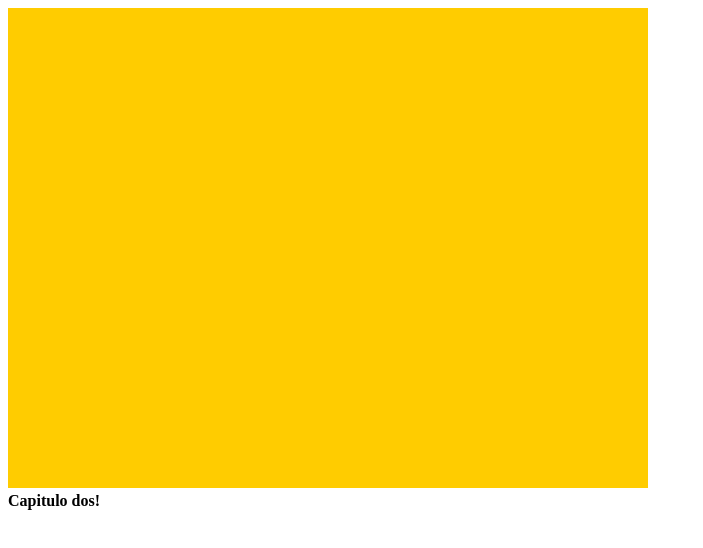
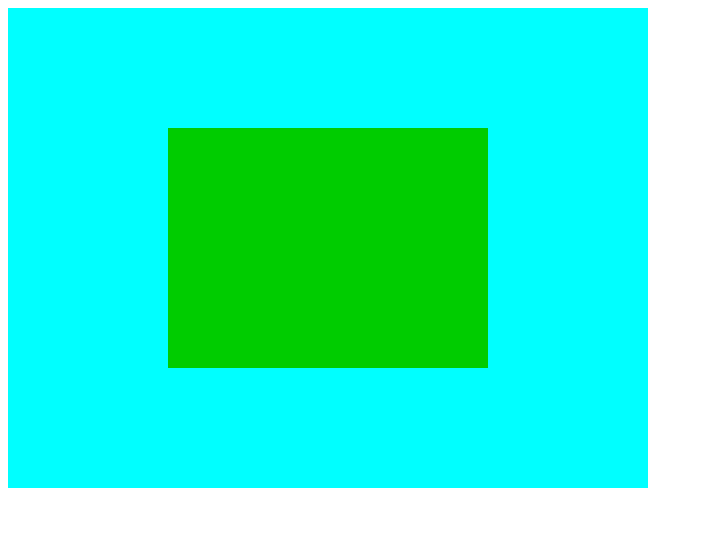
Before and after one commit to WilsonArleyRodriguezLucumi94/computacion-grafica, a plain HTML site: page index.html in a window 1280 px wide. Shown: the whole page, without its empty margins (0-703 px from the left). Drawn offline with Linux system fonts and the light colour scheme.

Commit message:
cap2 completo

```diff
--- a/index.html
+++ b/index.html
@@ -1,36 +1,74 @@
 <!DOCTYPE html>
 <html>
     <head>
-        <title>Example 2.1: The HTML5 Canvas Project</title>
+        <title>Example 2 The Draw One Square Project</title>
         <link rel ="icon" type ="image/x-icon" href="./favicon.png">
+
+         <!--
+             INICIO CODIGO ANTERIOR
+
+            everything in-between the <script> tag is javascript -->
+        <!--<script type="x-shader/x-vertex" id="VertexShader">
+            // this is the vertex shader
+            attribute vec3 aSquareVertexPosition;  // Vertex shader expects one vertex position
+                            // naming convention, attributes always begin with "a"
+
+            void main(void) {
+                // Convert the vec3 into vec4 for scan conversion and
+                // assign to gl_Position to pass the vertex to the fragment shader
+                gl_Position = vec4(aSquareVertexPosition, 1.0);
+            }
+            // End of vertex shader
+        </script>
+
+        <script type="x-shader/x-fragment" id="FragmentShader">
+            // this is the fragment (or pixel) shader
+            void main(void) {
+                // for every pixel called (within the square) sets
+                // constant color white with alpha-channel value of 1.0
+                gl_FragColor = vec4(1.0, 1.0, 1.0, 1.0);
+            }
+            // End of fragment/pixel shader
+        </script>
+
+        // the following says there are javascript source code contained in
+             the external source files
+
+
+
+        <script type="text/javascript" src="src/ShaderSupport.js"></script>
+        <script type="text/javascript" src="src/VertexBuffer.js"></script>
+        <script type="text/javascript" src="src/WebGL.js"></script>
+        fin codigo anterior-->
+        <!-- Engine code -->
+        <script type="text/javascript" src="src/Engine/Engine_Core.js"></script>
+        <script type="text/javascript" src="src/Engine/Engine_VertexBuffer.js"></script>
+        <script type="text/javascript" src="src/Engine/SimpleShader.js"></script>
+
+        <!-- Client game code -->
+
+        <script type="text/javascript" src="src/MyGame/MyGame.js"></script>
+        <!--Use embedded shader code for now, in order to remove async loading complexity.-->
+
     </head>
+    <!-- body anterior inicio -->
     <!--Use embedded shader code for now, in order to remove async loading complexity.-->
+    <!-- body anterior inicio -->
+    <!--<body onload="doGLDraw()">
+        <canvas id="GLCanvas" width="640" height="480">-->
+            <!-- GLCanvas is the area we will draw in: a 640x480 area. -->
+           <!-- Your browser does not support the HTML5 canvas.-->
+            <!-- this message will show only if WebGL clearing failed -->
+       <!-- </canvas>
+    </body>
 
-    <body>
+        body anterior fin-->
+
+    <body onload="new MyGame('GLCanvas');">
         <canvas id="GLCanvas" width="640" height="480">
             <!-- GLCanvas is the area we will draw in: a 640x480 area. -->
             Your browser does not support the HTML5 canvas.
             <!-- this message will show only if WebGL clearing failed -->
         </canvas>
-
-        <!-- everything in-between the <script> tag is javascript -->
-        <script type="text/javascript">
-            "use strict";  // Operate in Strict mode such that variables must be declared before used!
-
-            // Begin of code execution
-            var canvas = document.getElementById("GLCanvas");
-
-            // Get standard webgl, or experimental
-            // binds webgl to the Canvas area on the web-page to the variable "gl"
-            // "gl" will be the context upon which we access all webGL functionality
-            var gl = canvas.getContext("webgl") ||
-                canvas.getContext("experimental-webgl");
-
-            if (gl !== null) {
-                gl.clearColor(8., 0.8, 0.0, 1.0);  // set the color to be cleared
-                gl.clear(gl.COLOR_BUFFER_BIT);      // clear the colors
-            }
-            document.write("<br><b>Capitulo dos!</b>");
-        </script>
     </body>
 </html>
--- /dev/null
+++ b/src/Engine/Engine_Core.js
@@ -0,0 +1,61 @@
+/*
+ * File: EngineCore.js
+ * The first iteration of what the core of our game engine would look like.
+ */
+/*jslint node: true, vars: true, evil: true */
+/*global gEngine: false, document: false */
+/* find out more about jslint: http://www.jslint.com/help.html */
+
+
+//  Global variable EngineCore
+//  the following syntax enforces there can only be one instance of EngineCore object
+"use strict";  // Operate in Strict mode such that variables must be declared before used!
+
+var gEngine = gEngine || { };
+    // initialize the variable while ensuring it is not redefined
+
+gEngine.Core = (function () {
+    // instance variables
+    // The graphical context to draw to
+    var mGL = null;
+
+    //**----------------------------
+    // Public methods:
+    //**-----------------------------
+    //
+    // Accessor of the webgl context
+    var getGL = function () { return mGL; };
+
+    // initialize the WebGL, the vertex buffer and compile the shaders
+    var initializeWebGL = function (htmlCanvasID) {
+        var canvas = document.getElementById(htmlCanvasID);
+
+        // Get the standard or experimental webgl and binds to the Canvas area
+        // store the results to the instance variable mGL
+        mGL = canvas.getContext("webgl") || canvas.getContext("experimental-webgl");
+
+        if (mGL === null) {
+            document.write("<br><b>WebGL is not supported!</b>");
+            return;
+        }
+
+        // now initialize the VertexBuffer
+        gEngine.VertexBuffer.initialize();
+    };
+
+    // Clears the draw area and draws one square
+    var clearCanvas = function (color) {
+        mGL.clearColor(color[0], color[1], color[2], color[3]);  // set the color to be cleared
+        mGL.clear(mGL.COLOR_BUFFER_BIT);      // clear to the color previously set
+    };
+
+    // -- end of public methods
+
+    var mPublic = {
+        getGL: getGL,
+        initializeWebGL: initializeWebGL,
+        clearCanvas: clearCanvas
+    };
+
+    return mPublic;
+}());
--- /dev/null
+++ b/src/Engine/Engine_VertexBuffer.js
@@ -0,0 +1,52 @@
+/*
+ * File: EngineCore_VertexBuffer.js
+ *
+ * defines the object that supports the loading and using of the buffer that
+ * contains vertex positions of a square onto the gGL context
+ *
+ * Notice, this is a singleton object.
+ */
+
+/*jslint node: true, vars: true */
+/*global gEngine: false, Float32Array: false */
+/* find out more about jslint: http://www.jslint.com/help.html */
+
+"use strict";  // Operate in Strict mode such that variables must be declared before used!
+
+var gEngine = gEngine || { };
+
+// The VertexBuffer object
+gEngine.VertexBuffer = (function () {
+    // reference to the vertex positions for the square in the gl context
+    var mSquareVertexBuffer = null;
+
+    // First: define the vertices for a square
+    var verticesOfSquare = [
+        0.5, 0.5, 0.0,
+        -0.5, 0.5, 0.0,
+        0.5, -0.5, 0.0,
+        -0.5, -0.5, 0.0
+    ];
+
+    var initialize = function () {
+        var gl = gEngine.Core.getGL();
+
+        // Step A: Create a buffer on the gGL context for our vertex positions
+        mSquareVertexBuffer = gl.createBuffer();
+
+        // Step B: Activate vertexBuffer
+        gl.bindBuffer(gl.ARRAY_BUFFER, mSquareVertexBuffer);
+
+        // Step C: Loads verticesOfSquare into the vertexBuffer
+        gl.bufferData(gl.ARRAY_BUFFER, new Float32Array(verticesOfSquare), gl.STATIC_DRAW);
+    };
+
+    var getGLVertexRef = function () { return mSquareVertexBuffer; };
+
+    var mPublic = {
+        initialize: initialize,
+        getGLVertexRef: getGLVertexRef
+    };
+
+    return mPublic;
+}());
--- /dev/null
+++ b/src/Engine/SimpleShader.js
@@ -0,0 +1,132 @@
+/*
+ * File: SimpleShader.js
+ *
+ * Implements a SimpleShader object.
+ *
+ */
+
+/*jslint node: true, vars: true */
+/*global gEngine: false, alert: false, XMLHttpRequest: false, alert: false */
+/* find out more about jslint: http://www.jslint.com/help.html */
+
+"use strict";  // Operate in Strict mode such that variables must be declared before used!
+
+//<editor-fold desc="constructor">
+// constructor of SimpleShader object
+function SimpleShader(vertexShaderPath, fragmentShaderPath) {
+    // instance variables
+    // Convention: all instance variables: mVariables
+    this.mCompiledShader = null;  // reference to the compiled shader in webgl context
+    this.mShaderVertexPositionAttribute = null; // reference to SquareVertexPosition within the shader
+    this.mPixelColor = null;                    // reference to the pixelColor uniform in the fragment shader
+
+    var gl = gEngine.Core.getGL();
+
+    // start of constructor code
+    //
+    // Step A: load and compile vertex and fragment shaders
+    var vertexShader = this._loadAndCompileShader(vertexShaderPath, gl.VERTEX_SHADER);
+    var fragmentShader = this._loadAndCompileShader(fragmentShaderPath, gl.FRAGMENT_SHADER);
+
+    // Step B: Create and link the shaders into a program.
+    this.mCompiledShader = gl.createProgram();
+    gl.attachShader(this.mCompiledShader, vertexShader);
+    gl.attachShader(this.mCompiledShader, fragmentShader);
+    gl.linkProgram(this.mCompiledShader);
+
+    // Step C: check for error
+    if (!gl.getProgramParameter(this.mCompiledShader, gl.LINK_STATUS)) {
+        alert("Error linking shader");
+        return null;
+    }
+
+    // Step D: Gets a reference to the aSquareVertexPosition attribute within the shaders.
+    this.mShaderVertexPositionAttribute = gl.getAttribLocation(
+        this.mCompiledShader, "aSquareVertexPosition");
+
+    // Step E: Activates the vertex buffer loaded in EngineCore_VertexBuffer.js
+    gl.bindBuffer(gl.ARRAY_BUFFER, gEngine.VertexBuffer.getGLVertexRef());
+
+    // Step F: Describe the characteristic of the vertex position attribute
+    gl.vertexAttribPointer(this.mShaderVertexPositionAttribute,
+        3,              // each element is a 3-float (x,y.z)
+        gl.FLOAT,       // data type is FLOAT
+        false,          // if the content is normalized vectors
+        0,              // number of bytes to skip in between elements
+        0);             // offsets to the first element
+
+    // Step G: Gets a reference to the uniform variable uPixelColor in the fragment shader
+    this.mPixelColor = gl.getUniformLocation(this.mCompiledShader, "uPixelColor");
+}
+//</editor-fold>
+
+// <editor-fold desc="Public Methods">
+
+// Access to the compiled shader
+SimpleShader.prototype.getShader = function () { return this.mCompiledShader; };
+
+// Activate the shader for rendering
+SimpleShader.prototype.activateShader = function (pixelColor) {
+    var gl = gEngine.Core.getGL();
+    gl.useProgram(this.mCompiledShader);
+    gl.bindBuffer(gl.ARRAY_BUFFER, gEngine.VertexBuffer.getGLVertexRef());
+    gl.vertexAttribPointer(this.mShaderVertexPositionAttribute,
+        3,              // each element is a 3-float (x,y.z)
+        gl.FLOAT,       // data type is FLOAT
+        false,          // if the content is normalized vectors
+        0,              // number of bytes to skip in between elements
+        0);             // offsets to the first element
+    gl.enableVertexAttribArray(this.mShaderVertexPositionAttribute);
+    gl.uniform4fv(this.mPixelColor, pixelColor);
+};
+//-- end of public methods
+// </editor-fold>
+
+// <editor-fold desc="Private Methods">
+//**-----------------------------------
+// Private methods not mean to call by outside of this object
+//    naming convention: starts with an "_"
+// **------------------------------------
+
+//
+// Returns a compiled shader from a shader in the dom.
+// The id is the id of the script in the html tag.
+SimpleShader.prototype._loadAndCompileShader = function (filePath, shaderType) {
+    var gl = gEngine.Core.getGL();
+    var xmlReq, shaderSource = null, compiledShader = null;
+
+    // Step A: Request the text from the given file location.
+    xmlReq = new XMLHttpRequest();
+    xmlReq.open('GET', filePath, false);
+    try {
+        xmlReq.send();
+    } catch (error) {
+        alert("Failed to load shader: " + filePath + " [Hint: you cannot double click index.html to run this project. " +
+                "The index.html file must be loaded by a web-server.]");
+        return null;
+    }
+    shaderSource = xmlReq.responseText;
+
+    if (shaderSource === null) {
+        alert("WARNING: Loading of:" + filePath + " Failed!");
+        return null;
+    }
+
+    // Step B: Create the shader based on the shader type: vertex or fragment
+    compiledShader = gl.createShader(shaderType);
+
+    // Step C: Compile the created shader
+    gl.shaderSource(compiledShader, shaderSource);
+    gl.compileShader(compiledShader);
+
+    // Step D: check for errors and return results (null if error)
+    // The log info is how shader compilation errors are typically displayed.
+    // This is useful for debugging the shaders.
+    if (!gl.getShaderParameter(compiledShader, gl.COMPILE_STATUS)) {
+        alert("A shader compiling error occurred: " + gl.getShaderInfoLog(compiledShader));
+    }
+
+    return compiledShader;
+};
+//-- end of private methods
+//</editor-fold>
--- /dev/null
+++ b/src/GLSLShaders/SimpleFS.glsl
@@ -0,0 +1,13 @@
+// this is the fragment (or pixel) shader that
+// outputs constant red color for every pixel rendered.
+
+precision mediump float;
+    // sets the precision for floating point computation
+
+// Color of pixel
+uniform vec4 uPixelColor;
+
+void main(void) {
+    // for every pixel called sets to the user specified color
+    gl_FragColor = uPixelColor;
+}
--- /dev/null
+++ b/src/GLSLShaders/SimpleVS.glsl
@@ -0,0 +1,10 @@
+// For NetBeans Syntax Highlight: http://plugins.netbeans.org/plugin/46515/glsl-syntax-highlighter
+//
+// This is the vertex shader
+attribute vec3 aSquareVertexPosition;  // Vertex shader expects one vertex position
+
+void main(void) {
+    // Convert the vec3 into vec4 for scan conversion and
+    // assign to gl_Position to pass the vertex to the fragment shader
+    gl_Position = vec4(aSquareVertexPosition, 1.0);
+}
--- /dev/null
+++ b/src/MyGame/MyGame.js
@@ -0,0 +1,33 @@
+/*
+ * File: MyGame.js
+ * This is the logic of our game. For now, this is very simple.
+ */
+/*jslint node: true, vars: true */
+/*global gEngine: false, SimpleShader: false */
+/* find out more about jslint: http://www.jslint.com/help.html */
+
+"use strict";  // Operate in Strict mode such that variables must be declared before used!
+
+function MyGame(htmlCanvasID) {
+    // The shader for drawing
+    this.mShader = null;
+
+    // Step A: Initialize the webGL Context and the VertexBuffer
+    gEngine.Core.initializeWebGL(htmlCanvasID);
+
+    // Step B: Create, load and compile the shaders
+    this.mShader = new SimpleShader(
+        "src/GLSLShaders/SimpleVS.glsl",        // Path to the VertexShader
+        "src/GLSLShaders/SimpleFS.glsl");       // Path to the FragmentShader
+
+    // Step C: Draw!
+    // Step C1: Clear the canvas
+    gEngine.Core.clearCanvas([0, 112.5, 150, 37.5]);
+
+    // Step C2: Activate the proper shader
+    this.mShader.activateShader([0, 0.8, 0, 1]);
+
+    // Step C3: Draw with the currently activated geometry and the activated shader
+    var gl = gEngine.Core.getGL();
+    gl.drawArrays(gl.TRIANGLE_STRIP, 0, 4);
+}
```
Also changed, not shown: src/ShaderSupport.js (added, +66 -0 lines), src/VertexBuffer.js (added, +23 -0 lines), src/WebGL.js (added, +53 -0 lines), favicon.png (added).
